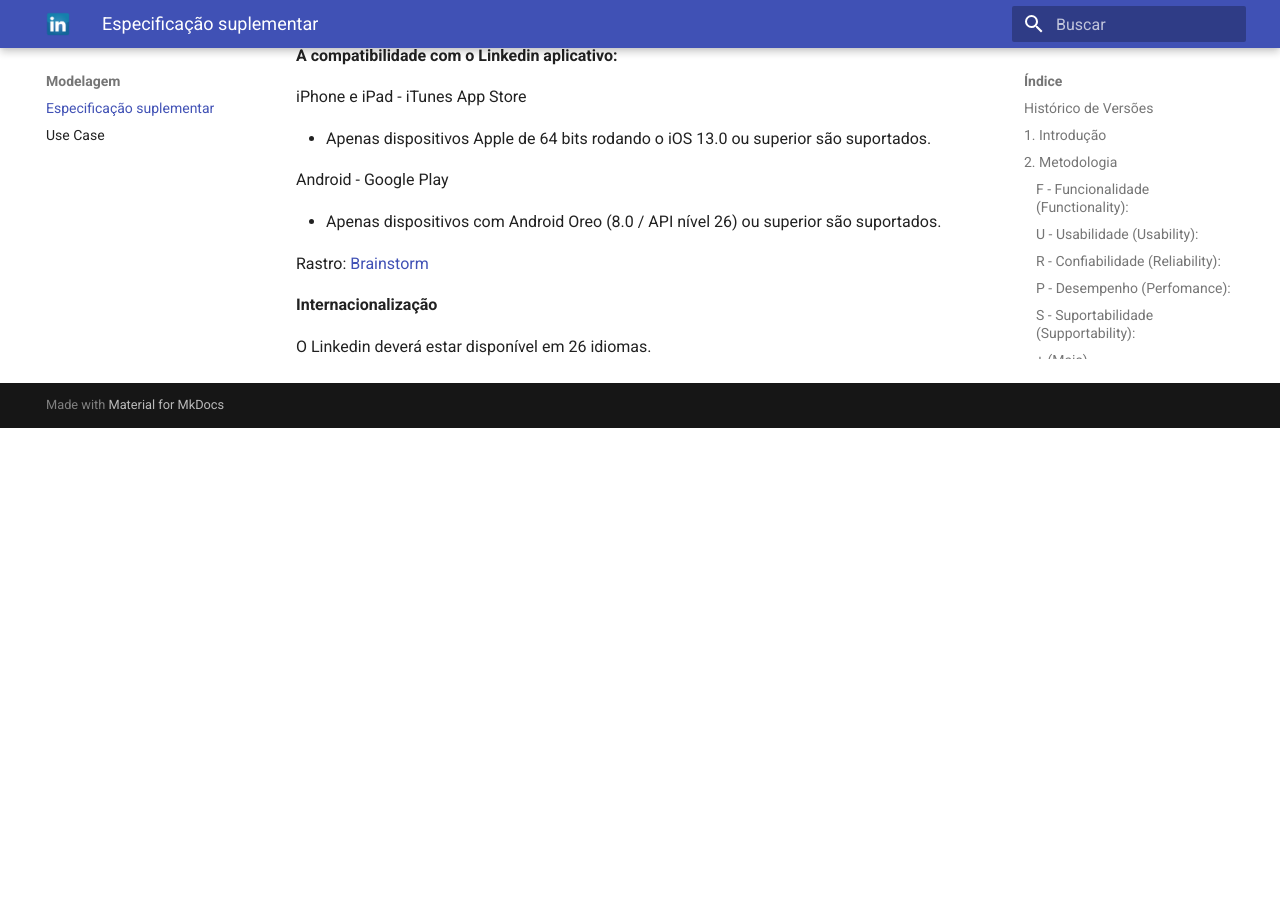
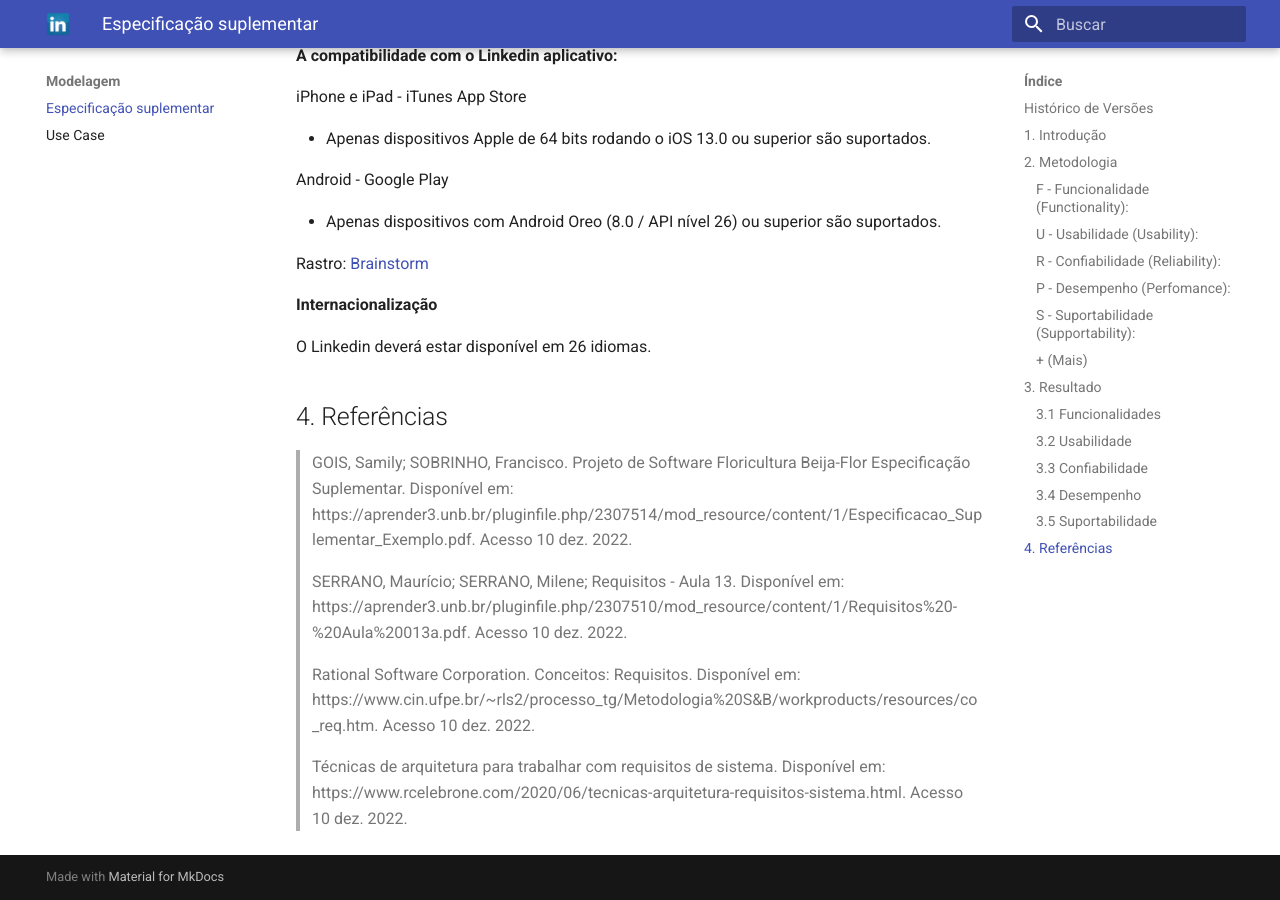
Before and after one commit to Requisitos-de-Software/2022.2-LinkedIn, an MkDocs documentation site: the page built from docs/modelagem/especificacao-suplementar.md, in a window 1280 px wide and 900 px high, scrolled down 4050 px. Built offline with MkDocs 1.6.1 and Material for MkDocs 9.7.7, drawn with Linux system fonts in a browser that asks for light colours; before the commit the page ends 4478 px from its top, so only the background shows below that.

Commit message:
Adiciona as referencias utilizadas

```diff
--- a/docs/modelagem/especificacao-suplementar.md
+++ b/docs/modelagem/especificacao-suplementar.md
@@ -136,3 +136,12 @@
 **Internacionalização**
 
 O Linkedin deverá estar disponível em 26 idiomas.
+
+## 4. Referências
+> GOIS, Samily; SOBRINHO, Francisco. Projeto de Software Floricultura Beija-Flor Especificação Suplementar. Disponível em: https://aprender3.unb.br/pluginfile.php/2307514/mod_resource/content/1/Especificacao_Suplementar_Exemplo.pdf. Acesso 10 dez. 2022.
+
+> SERRANO, Maurício; SERRANO, Milene; Requisitos - Aula 13. Disponível em: https://aprender3.unb.br/pluginfile.php/2307510/mod_resource/content/1/Requisitos%20-%20Aula%20013a.pdf. Acesso 10 dez. 2022.
+
+> Rational Software Corporation. Conceitos: Requisitos. Disponível em: https://www.cin.ufpe.br/~rls2/processo_tg/Metodologia%20S&B/workproducts/resources/co_req.htm. Acesso 10 dez. 2022.
+
+> Técnicas de arquitetura para trabalhar com requisitos de sistema. Disponível em: https://www.rcelebrone.com/2020/06/tecnicas-arquitetura-requisitos-sistema.html. Acesso 10 dez. 2022.
```
